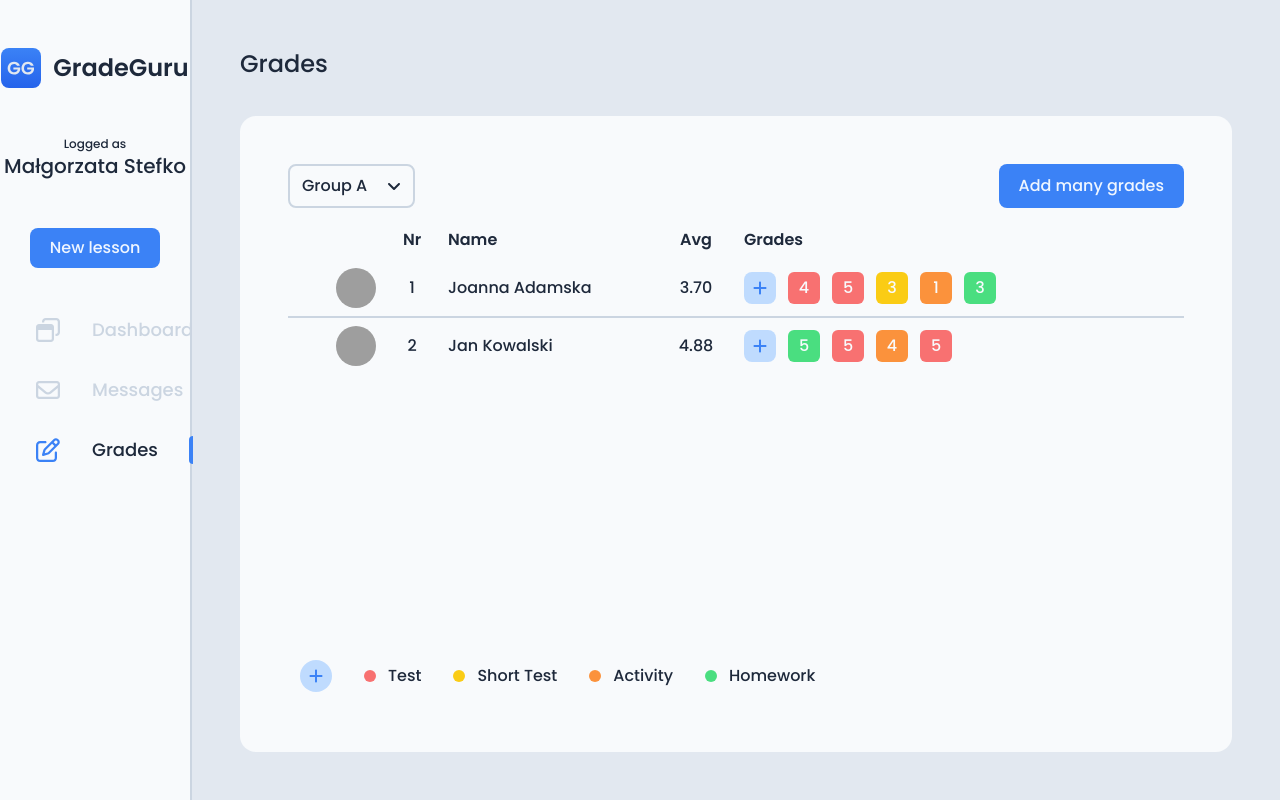
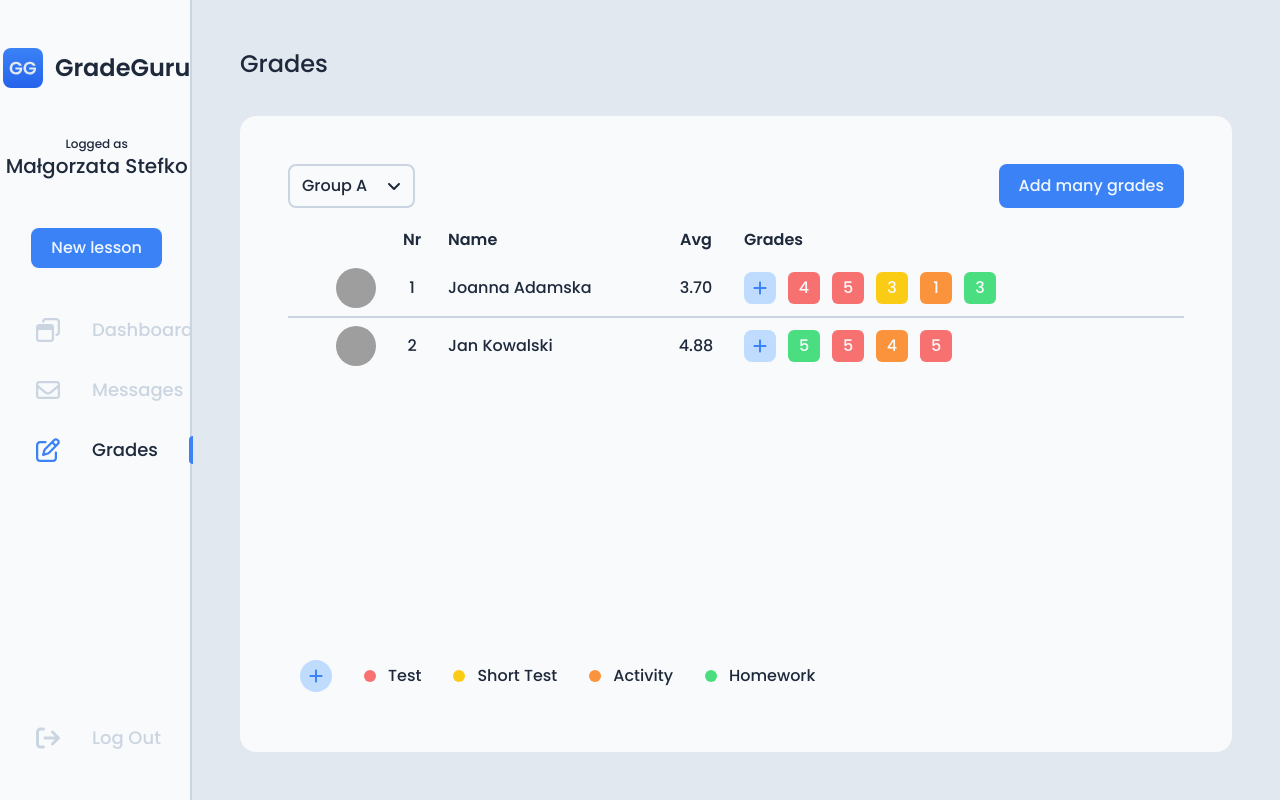
Before and after one commit to MoDrazzz/gradeguru, a Next.js app: page /dashboard/grades in a window 1280 px wide. Built offline with nearby package versions, Linux system fonts and the light colour scheme; grey boxes are pictures that could not be loaded.

Commit message:
Add Log Out button

```diff
--- a/src/components/Icon.tsx
+++ b/src/components/Icon.tsx
@@ -10,6 +10,7 @@ import {
   faAngleUp,
   faCheck,
   faPlus,
+  faSignOut,
 } from "@fortawesome/free-solid-svg-icons";
 import { FontAwesomeIcon } from "@fortawesome/react-fontawesome";
 
@@ -25,6 +26,7 @@ const icons = {
   arrowUp: faAngleUp,
   check: faCheck,
   plus: faPlus,
+  logout: faSignOut,
 };
 
 export default function Icon({ name }: Props) {
--- a/src/components/Sidebar.tsx
+++ b/src/components/Sidebar.tsx
@@ -7,7 +7,7 @@ import NavItem from "./NavItem";
 
 export default function Sidebar() {
   return (
-    <aside className="flex h-screen w-[15vw] flex-col items-center gap-12 border-r-2 border-slate-300 bg-slate-50 py-12">
+    <aside className="grid h-screen w-[15vw] grid-rows-[repeat(4,min-content)_1fr] items-end justify-items-center gap-12 border-r-2 border-slate-300 bg-slate-50 py-12">
       <Logo />
       <LoginStatus />
       <Button onClick={() => {}}>New lesson</Button>
@@ -22,6 +22,9 @@ export default function Sidebar() {
           Grades
         </NavItem>
       </nav>
+      <NavItem icon="logout" href="/">
+        Log Out
+      </NavItem>
     </aside>
   );
 }
--- a/src/types/global.d.ts
+++ b/src/types/global.d.ts
@@ -34,6 +34,7 @@ declare global {
     | "arrowDown"
     | "arrowUp"
     | "check"
+    | "logout"
     | "plus";
 
   interface Group {
```
